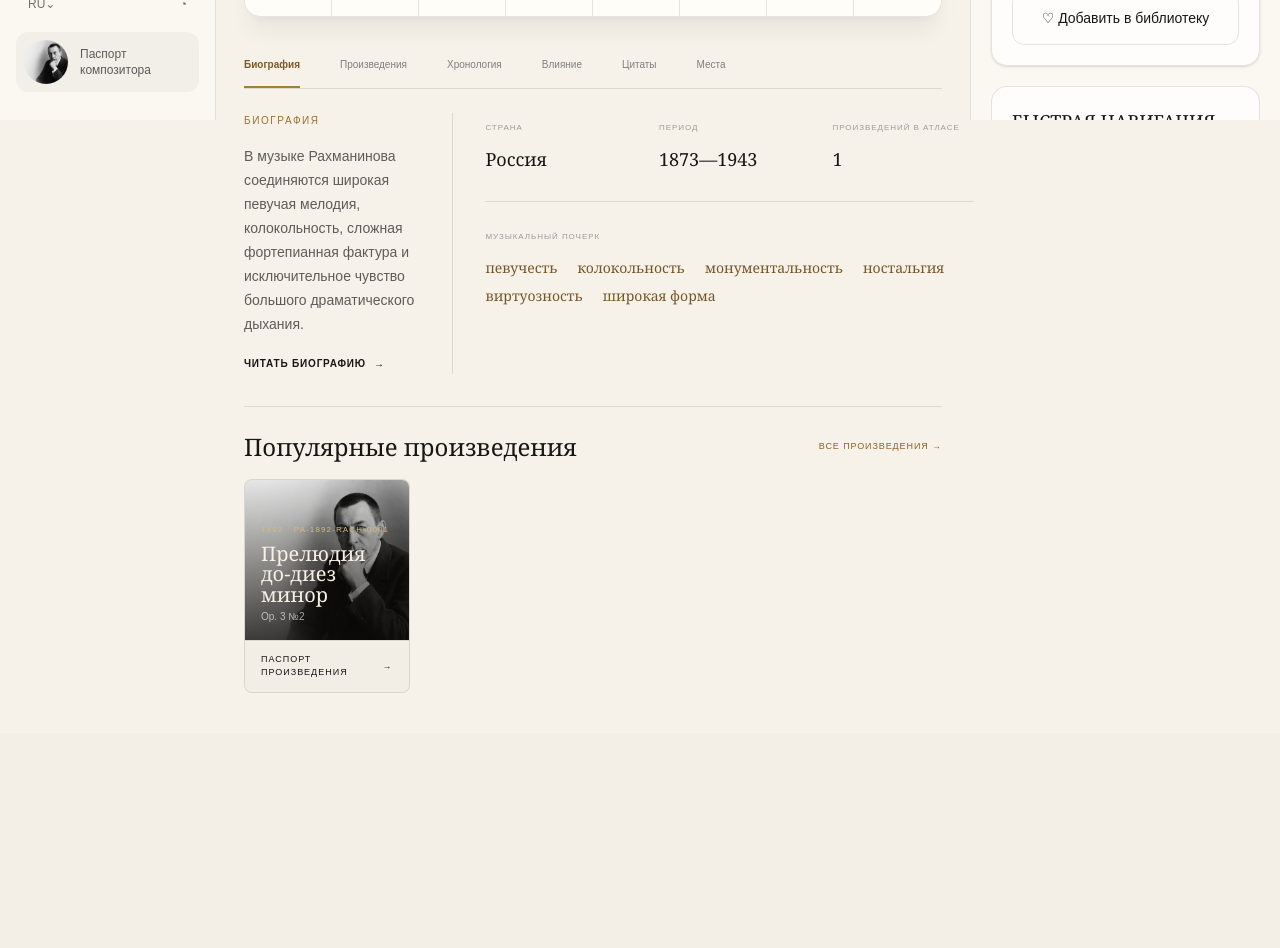
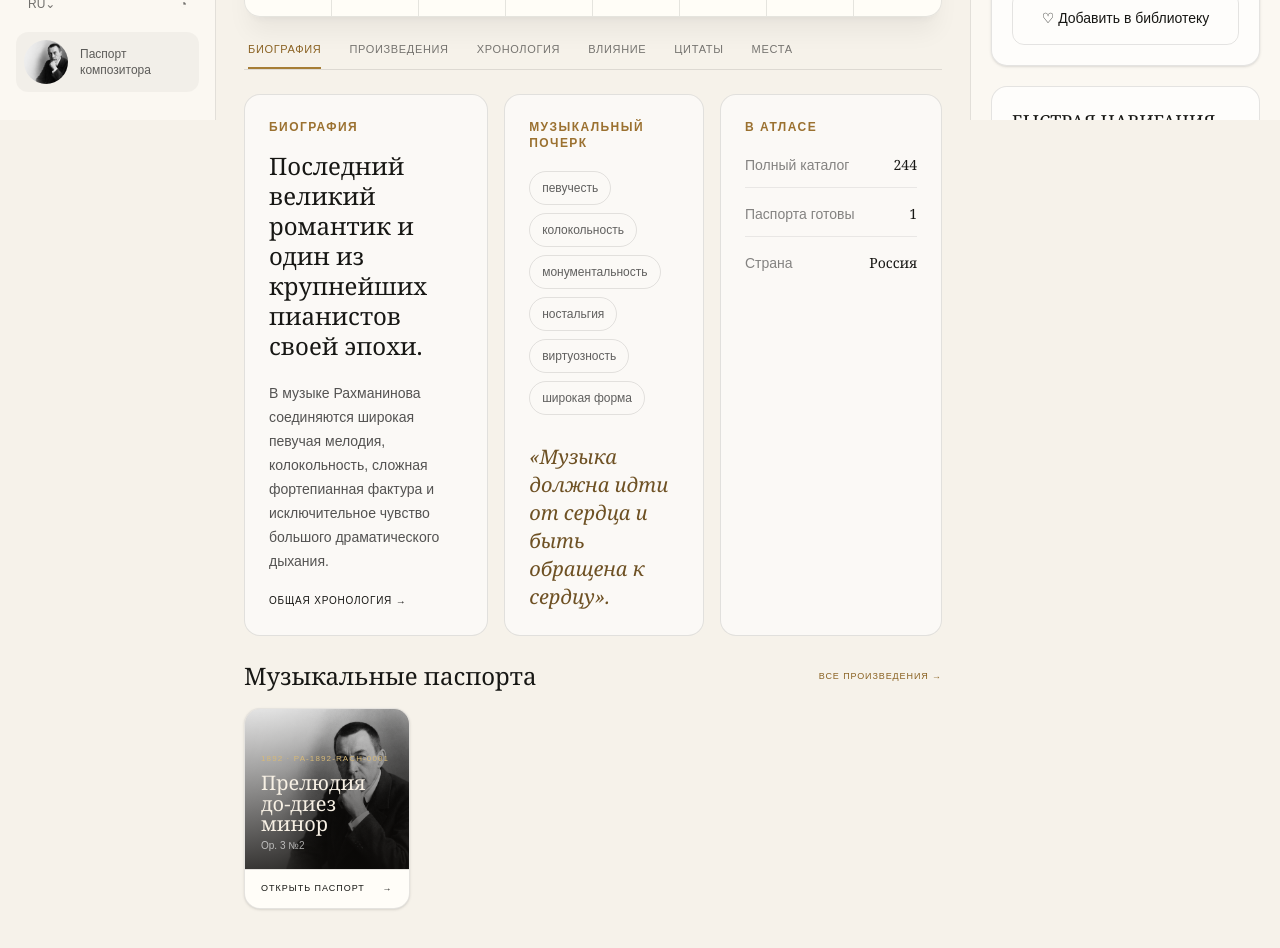
Before and after one commit to NPCWOW/piano-atlas-for-my-soul, a Next.js app: page /composers/sergei-rachmaninoff in a window 1280 px wide. Shown: the part 680-1628 px from the top of the page. Before the commit the page ends 1413 px from the top, so only its background shows below. Built offline with nearby package versions, Linux system fonts and the light colour scheme.

Commit message:
Show complete Rachmaninoff catalogue in composer passport

```diff
--- a/components/composer/ComposerPassportTabs.tsx
+++ b/components/composer/ComposerPassportTabs.tsx
@@ -1,8 +1,13 @@
 "use client";
 
 import Link from "next/link";
-import { useState } from "react";
+import { useMemo, useState } from "react";
 import type { Composer, Work } from "@/types/music";
+import {
+  rachmaninoffCatalog,
+  rachmaninoffCatalogGenres,
+  type RachmaninoffCatalogItem,
+} from "@/data/rachmaninoff-catalog";
 
 type TabKey = "biography" | "works" | "timeline" | "influence" | "quotes" | "places";
 
@@ -44,28 +49,15 @@ const profiles = {
   },
 } as const;
 
-export default function ComposerPassportTabs({ composer, works, hasJourney }: Props) {
-  const [activeTab, setActiveTab] = useState<TabKey>("biography");
-  const profile = profiles[composer.slug as keyof typeof profiles] ?? {
-    headline: composer.fullName.ru,
-    overview: composer.biography.ru,
-    traits: ["форма", "мелодия", "ритм", "характер"],
-    quote: "Музыка остаётся живой, пока её слушают и исполняют.",
-    influence: "Музыкальная среда эпохи, школа, исполнители и собственный художественный опыт.",
-    places: [composer.country.ru],
-  };
-
-  const portrait = composer.slug === "sergei-rachmaninoff" ? "/images/works/rachmaninoff-hero.jpg" : composer.portrait ?? "";
-  const popularWorks = works.slice(0, 4);
-
-  const WorkCard = ({ work, detailed = false }: { work: Work; detailed?: boolean }) => (
-    <article className="group overflow-hidden rounded-lg border border-black/10 bg-[#f3eee5] transition duration-300 hover:-translate-y-1 hover:shadow-[0_16px_35px_rgba(62,45,18,.10)]">
-      <div className={`${detailed ? "h-52" : "h-40"} relative overflow-hidden bg-[#ded6ca]`}>
+function ReadyWorkCard({ work, portrait, detailed = false }: { work: Work; portrait: string; detailed?: boolean }) {
+  return (
+    <article className="group overflow-hidden rounded-2xl border border-black/10 bg-[#fffdf8] shadow-sm transition duration-300 hover:-translate-y-1 hover:shadow-xl">
+      <div className={`${detailed ? "h-48" : "h-40"} relative overflow-hidden bg-[#ded6ca]`}>
         <div
           className="absolute inset-0 bg-cover bg-top grayscale transition duration-700 group-hover:scale-[1.035]"
           style={{ backgroundImage: `url('${portrait}')` }}
         />
-        <div className="absolute inset-0 bg-[linear-gradient(180deg,rgba(14,12,9,.04),rgba(12,10,8,.78))]" />
+        <div className="absolute inset-0 bg-[linear-gradient(180deg,rgba(14,12,9,.05),rgba(12,10,8,.80))]" />
         <div className="absolute inset-x-0 bottom-0 p-4 text-[#f7f0e4]">
           <p className="text-[8px] uppercase tracking-[.14em] text-[#d7b977]">{work.year} · {work.passportNumber}</p>
           <h3 className="mt-2 font-serif text-lg leading-[1.02] sm:text-xl">{work.title.ru}</h3>
@@ -89,7 +81,7 @@ export default function ComposerPassportTabs({ composer, works, hasJourney }: Pr
           </div>
           <div className="p-3">
             <small className="block text-[8px] uppercase tracking-[.1em] text-black/36">Ноты</small>
-            <strong className="mt-1 block font-serif font-medium text-[#8b6324]">Открыть</strong>
+            <strong className="mt-1 block font-serif font-medium text-[#8b6324]">Доступны</strong>
           </div>
         </div>
       )}
@@ -98,22 +90,112 @@ export default function ComposerPassportTabs({ composer, works, hasJourney }: Pr
         href={`/works/${work.slug}`}
         className="flex items-center justify-between border-t border-black/10 px-4 py-3 text-[9px] uppercase tracking-[.11em] text-[#8b6324]"
       >
-        Паспорт произведения <span>→</span>
+        Открыть паспорт <span>→</span>
       </Link>
     </article>
   );
+}
+
+function CatalogRow({ item }: { item: RachmaninoffCatalogItem }) {
+  const body = (
+    <>
+      <div className="min-w-0">
+        <div className="flex flex-wrap items-center gap-x-3 gap-y-1">
+          <h3 className="font-serif text-[17px] leading-5 text-[#2a241d]">{item.title}</h3>
+          {item.opus && <span className="text-[10px] font-medium uppercase tracking-[.11em] text-[#9b7130]">{item.opus}</span>}
+        </div>
+        {item.group && <p className="mt-1 text-[10px] text-black/38">{item.group}</p>}
+        {item.note && <p className="mt-2 text-[10px] leading-4 text-[#8a6430]">{item.note}</p>}
+      </div>
+
+      <div className="grid grid-cols-2 gap-x-5 gap-y-3 text-xs sm:grid-cols-4 lg:grid-cols-5">
+        <div>
+          <small className="block text-[7px] uppercase tracking-[.12em] text-black/32">Год</small>
+          <span className="mt-1 block text-black/62">{item.year}</span>
+        </div>
+        <div>
+          <small className="block text-[7px] uppercase tracking-[.12em] text-black/32">Жанр</small>
+          <span className="mt-1 block text-black/62">{item.genre}</span>
+        </div>
+        <div>
+          <small className="block text-[7px] uppercase tracking-[.12em] text-black/32">Тональность</small>
+          <span className="mt-1 block text-black/62">{item.key ?? "—"}</span>
+        </div>
+        <div>
+          <small className="block text-[7px] uppercase tracking-[.12em] text-black/32">Сложность</small>
+          <span className="mt-1 block text-black/62">{item.difficulty ? `${item.difficulty} / 10` : "—"}</span>
+        </div>
+        <div className="hidden lg:block">
+          <small className="block text-[7px] uppercase tracking-[.12em] text-black/32">Состав</small>
+          <span className="mt-1 block text-black/62">{item.scoring ?? "—"}</span>
+        </div>
+      </div>
+
+      <div className="flex items-center justify-between gap-3 border-t border-black/[.07] pt-3 text-[9px] uppercase tracking-[.1em] sm:border-0 sm:pt-0">
+        <span className={item.passportSlug ? "text-[#8b6324]" : "text-black/30"}>
+          {item.passportSlug ? "Паспорт готов" : "Паспорт готовится"}
+        </span>
+        <span className="text-[#9b7130]">{item.passportSlug ? "Открыть →" : "Ноты · каталог"}</span>
+      </div>
+    </>
+  );
+
+  const className =
+    "grid gap-4 border-b border-black/[.08] px-1 py-5 transition sm:grid-cols-[1.05fr_1.2fr_auto] sm:items-center sm:gap-7 hover:bg-black/[.018]";
+
+  return item.passportSlug ? (
+    <Link href={`/works/${item.passportSlug}`} className={className}>
+      {body}
+    </Link>
+  ) : (
+    <article className={className}>{body}</article>
+  );
+}
+
+export default function ComposerPassportTabs({ composer, works, hasJourney }: Props) {
+  const [activeTab, setActiveTab] = useState<TabKey>("biography");
+  const [query, setQuery] = useState("");
+  const [catalogGenre, setCatalogGenre] = useState<(typeof rachmaninoffCatalogGenres)[number]>("Все");
+
+  const profile = profiles[composer.slug as keyof typeof profiles] ?? {
+    headline: composer.fullName.ru,
+    overview: composer.biography.ru,
+    traits: ["форма", "мелодия", "ритм", "характер"],
+    quote: "Музыка остаётся живой, пока её слушают и исполняют.",
+    influence: "Музыкальная среда эпохи, школа, исполнители и собственный художественный опыт.",
+    places: [composer.country.ru],
+  };
+
+  const isRachmaninoff = composer.slug === "sergei-rachmaninoff";
+  const portrait = isRachmaninoff ? "/images/works/rachmaninoff-hero.jpg" : composer.portrait ?? "";
+  const popularWorks = works.slice(0, 4);
+
+  const filteredRachmaninoffCatalog = useMemo(() => {
+    const needle = query.trim().toLowerCase();
+    return rachmaninoffCatalog.filter((item) => {
+      const genreMatch = catalogGenre === "Все" || item.genre === catalogGenre;
+      const queryMatch =
+        !needle ||
+        item.title.toLowerCase().includes(needle) ||
+        item.opus?.toLowerCase().includes(needle) ||
+        item.group?.toLowerCase().includes(needle) ||
+        item.key?.toLowerCase().includes(needle) ||
+        item.year.toLowerCase().includes(needle);
+      return genreMatch && Boolean(queryMatch);
+    });
+  }, [catalogGenre, query]);
 
   return (
     <section id="composer-works" className="scroll-mt-6">
       <div className="overflow-x-auto border-b border-black/10">
-        <div className="flex min-w-max gap-7 sm:gap-10">
+        <div className="flex min-w-max gap-7 px-1">
           {tabs.map((tab) => (
             <button
               key={tab.key}
               type="button"
               onClick={() => setActiveTab(tab.key)}
-              className={`relative py-4 text-[10px] transition ${
-                activeTab === tab.key ? "font-semibold text-[#7e5b23]" : "text-black/48 hover:text-black/72"
+              className={`relative pb-3 text-[11px] uppercase tracking-[.06em] transition ${
+                activeTab === tab.key ? "text-[#8b6324]" : "text-black/52 hover:text-black/72"
               }`}
             >
               {tab.label}
@@ -125,68 +207,128 @@ export default function ComposerPassportTabs({ composer, works, hasJourney }: Pr
 
       {activeTab === "biography" && (
         <div className="pt-6">
-          <div className="grid gap-8 lg:grid-cols-[30%_70%]">
-            <article className="pr-6 lg:border-r lg:border-black/10">
-              <p className="text-[10px] uppercase tracking-[.16em] text-[#9b7130]">Биография</p>
-              <p className="mt-4 text-sm leading-6 text-black/62">{profile.overview}</p>
-              <Link href="/timeline" className="mt-5 inline-flex items-center gap-2 text-[10px] font-semibold uppercase tracking-[.08em] text-[#8b6324]">
-                Читать биографию <span>→</span>
+          <div className="grid gap-4 xl:grid-cols-[1.1fr_.9fr_1fr]">
+            <article className="rounded-2xl border border-black/10 bg-white/55 p-6">
+              <p className="text-xs font-semibold uppercase tracking-[.12em] text-[#9b7130]">Биография</p>
+              <h2 className="mt-4 font-serif text-2xl leading-tight">{profile.headline}</h2>
+              <p className="mt-5 text-sm leading-6 text-black/67">{profile.overview}</p>
+              <Link href="/timeline" className="mt-5 inline-block text-[10px] uppercase tracking-[.08em] text-[#8b6324]">
+                Общая хронология →
               </Link>
             </article>
 
-            <div>
-              <div className="grid gap-x-8 gap-y-5 sm:grid-cols-2 lg:grid-cols-3">
-                <div>
-                  <small className="text-[8px] uppercase tracking-[.12em] text-black/36">Страна</small>
-                  <p className="mt-2 font-serif text-lg">{composer.country.ru}</p>
+            <article className="rounded-2xl border border-black/10 bg-white/55 p-6">
+              <p className="text-xs font-semibold uppercase tracking-[.12em] text-[#9b7130]">Музыкальный почерк</p>
+              <div className="mt-5 flex flex-wrap gap-2">
+                {profile.traits.map((trait) => (
+                  <span key={trait} className="rounded-full border border-black/10 px-3 py-2 text-xs text-black/62">{trait}</span>
+                ))}
               </div>
-                <div>
-                  <small className="text-[8px] uppercase tracking-[.12em] text-black/36">Период</small>
-                  <p className="mt-2 font-serif text-lg">{composer.born}—{composer.died}</p>
+              <blockquote className="mt-7 font-serif text-xl italic leading-7 text-[#6e5124]">{profile.quote}</blockquote>
+            </article>
+
+            <article className="rounded-2xl border border-black/10 bg-white/55 p-6">
+              <p className="text-xs font-semibold uppercase tracking-[.12em] text-[#9b7130]">В атласе</p>
+              <div className="mt-5 space-y-4 text-sm">
+                <div className="flex justify-between border-b border-black/[.07] pb-3"><span className="text-black/48">Полный каталог</span><strong className="font-serif font-medium">{isRachmaninoff ? rachmaninoffCatalog.length : works.length}</strong></div>
+                <div className="flex justify-between border-b border-black/[.07] pb-3"><span className="text-black/48">Паспорта готовы</span><strong className="font-serif font-medium">{works.length}</strong></div>
+                <div className="flex justify-between"><span className="text-black/48">Страна</span><strong className="font-serif font-medium">{composer.country.ru}</strong></div>
               </div>
-                <div>
-                  <small className="text-[8px] uppercase tracking-[.12em] text-black/36">Произведений в атласе</small>
-                  <p className="mt-2 font-serif text-lg">{works.length}</p>
-                </div>
+            </article>
           </div>
 
-              <div className="mt-7 border-t border-black/10 pt-5">
-                <small className="text-[8px] uppercase tracking-[.12em] text-black/36">Музыкальный почерк</small>
-                <div className="mt-3 flex flex-wrap gap-x-5 gap-y-2">
-                  {profile.traits.map((trait) => (
-                    <span key={trait} className="font-serif text-sm text-[#765626]">{trait}</span>
-                  ))}
-                </div>
-              </div>
-            </div>
-          </div>
-
-          <div className="mt-8 border-t border-black/10 pt-6">
+          {popularWorks.length > 0 && (
+            <div className="mt-6">
               <div className="mb-4 flex items-center justify-between gap-5">
-              <h2 className="font-serif text-2xl">Популярные произведения</h2>
+                <h2 className="font-serif text-2xl">Музыкальные паспорта</h2>
                 <button type="button" onClick={() => setActiveTab("works")} className="text-[9px] uppercase tracking-[.1em] text-[#8b6324]">
                   Все произведения →
                 </button>
               </div>
               <div className="grid gap-3 sm:grid-cols-2 lg:grid-cols-4">
-              {popularWorks.map((work) => <WorkCard key={work.id} work={work} />)}
+                {popularWorks.map((work) => <ReadyWorkCard key={work.id} work={work} portrait={portrait} />)}
               </div>
             </div>
+          )}
         </div>
       )}
 
       {activeTab === "works" && (
         <div className="pt-6">
+          {works.length > 0 && (
+            <section>
               <div className="mb-5 flex items-end justify-between gap-5">
                 <div>
-              <p className="text-[9px] uppercase tracking-[.16em] text-[#9b7130]">Каталог</p>
-              <h2 className="mt-1 font-serif text-3xl">Произведения</h2>
+                  <p className="text-[9px] uppercase tracking-[.16em] text-[#9b7130]">Готовые страницы</p>
+                  <h2 className="mt-1 font-serif text-3xl">Музыкальные паспорта</h2>
                 </div>
-            <span className="text-[10px] text-black/40">{works.length} в атласе</span>
+                <span className="text-[10px] text-black/40">{works.length}</span>
               </div>
               <div className="grid gap-4 md:grid-cols-2 xl:grid-cols-3">
-            {works.map((work) => <WorkCard key={work.id} work={work} detailed />)}
+                {works.map((work) => <ReadyWorkCard key={work.id} work={work} portrait={portrait} detailed />)}
               </div>
+            </section>
+          )}
+
+          {isRachmaninoff && (
+            <section className="mt-9 border-t border-black/10 pt-7">
+              <div className="flex flex-col gap-5 lg:flex-row lg:items-end lg:justify-between">
+                <div>
+                  <p className="text-[9px] uppercase tracking-[.16em] text-[#9b7130]">Полный указатель</p>
+                  <h2 className="mt-1 font-serif text-3xl">Все произведения Рахманинова</h2>
+                  <p className="mt-2 max-w-2xl text-xs leading-5 text-black/45">
+                    Opus, отдельные пьесы внутри циклов, ранние сочинения без opus, камерные, вокальные, хоровые, оркестровые и сценические работы.
+                  </p>
+                </div>
+                <div className="text-right">
+                  <strong className="font-serif text-3xl font-normal text-[#7a5926]">{filteredRachmaninoffCatalog.length}</strong>
+                  <small className="ml-2 text-[9px] uppercase tracking-[.1em] text-black/35">показано</small>
+                </div>
+              </div>
+
+              <div className="mt-6 rounded-2xl border border-black/10 bg-white/45 p-4">
+                <div className="flex flex-col gap-4 lg:flex-row lg:items-center">
+                  <label className="relative flex-1">
+                    <span className="sr-only">Поиск произведения</span>
+                    <input
+                      value={query}
+                      onChange={(event) => setQuery(event.target.value)}
+                      placeholder="Поиск: название, Op. 23, соль минор, 1910…"
+                      className="h-11 w-full rounded-xl border border-black/10 bg-[#fffdf8] px-4 text-sm outline-none transition placeholder:text-black/28 focus:border-[#a67d35]/55"
+                    />
+                  </label>
+                  <div className="flex max-w-full gap-2 overflow-x-auto pb-1 lg:max-w-[62%]">
+                    {rachmaninoffCatalogGenres.map((genre) => (
+                      <button
+                        key={genre}
+                        type="button"
+                        onClick={() => setCatalogGenre(genre)}
+                        className={`shrink-0 rounded-full border px-3 py-2 text-[9px] uppercase tracking-[.08em] transition ${
+                          catalogGenre === genre
+                            ? "border-[#a67d35] bg-[#a67d35] text-white"
+                            : "border-black/10 bg-[#fffdf8] text-black/50 hover:border-[#a67d35]/45"
+                        }`}
+                      >
+                        {genre}
+                      </button>
+                    ))}
+                  </div>
+                </div>
+              </div>
+
+              <div className="mt-3 border-t border-black/[.08]">
+                {filteredRachmaninoffCatalog.map((item) => <CatalogRow key={item.id} item={item} />)}
+              </div>
+
+              {filteredRachmaninoffCatalog.length === 0 && (
+                <div className="py-14 text-center text-sm text-black/42">По этому запросу ничего не найдено.</div>
+              )}
+            </section>
+          )}
+
+          {!isRachmaninoff && works.length === 0 && (
+            <div className="py-14 text-center text-sm text-black/42">Каталог произведений пока наполняется.</div>
+          )}
         </div>
       )}
 
@@ -235,8 +377,8 @@ export default function ComposerPassportTabs({ composer, works, hasJourney }: Pr
           {profile.places.map((place, index) => (
             <article key={place} className="border-b border-r border-black/10 p-5">
               <span className="font-serif text-2xl text-[#a67d35]/45">{String(index + 1).padStart(2, "0")}</span>
-              <h3 className="mt-4 font-serif text-xl">{place}</h3>
-              <p className="mt-2 text-xs leading-5 text-black/46">Важная точка в биографии и музыкальной географии композитора.</p>
+              <h3 className="mt-3 font-serif text-xl">{place}</h3>
+              <p className="mt-2 text-xs leading-5 text-black/45">Важная точка в биографии и музыкальной географии композитора.</p>
             </article>
           ))}
         </div>
```
Lines whose indentation alone changed are shown as unchanged.
